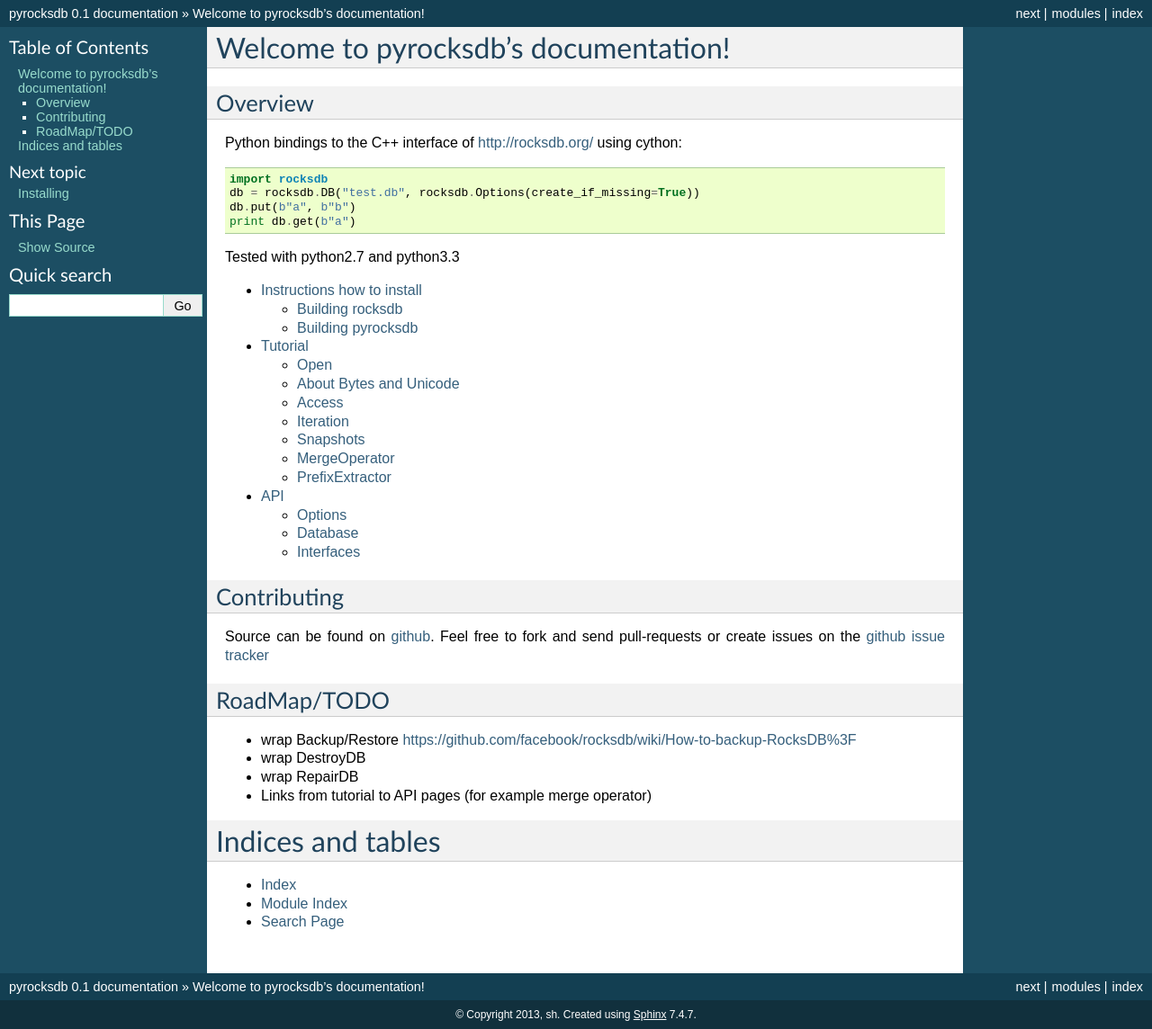
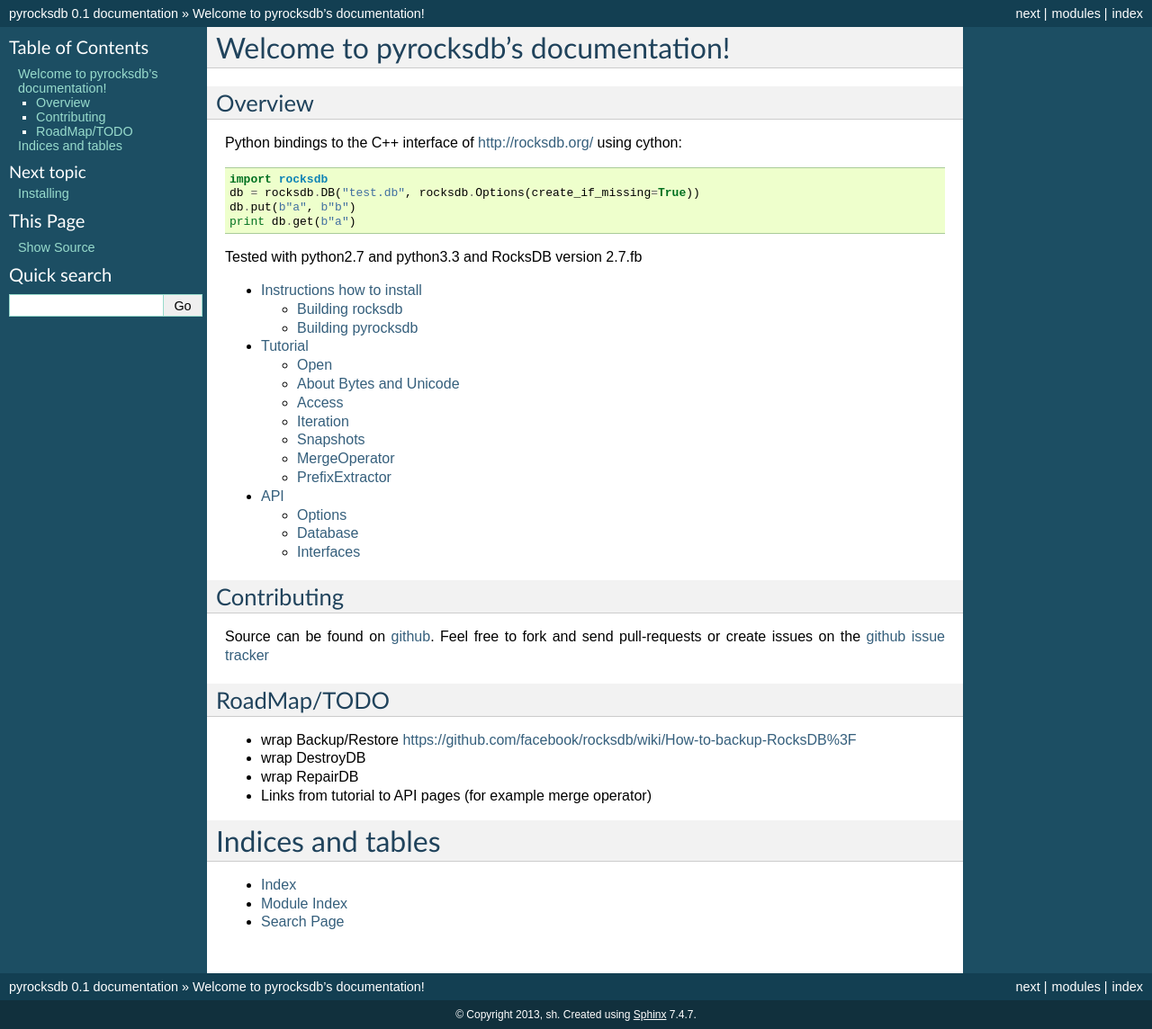
Before and after one commit to stephan-hof/pyrocksdb, a Sphinx documentation site: the page built from docs/index.rst, in a window 1280 px wide. Shown: the whole page at 90% size. Built offline with Sphinx 7.4.7, drawn with Linux system fonts in a browser that asks for light colours.

Commit message:
Make it clear which version of rocksdb is supported

```diff
--- a/docs/index.rst
+++ b/docs/index.rst
@@ -10,7 +10,8 @@
     db.put(b"a", b"b")
     print db.get(b"a")
 
-Tested with python2.7 and python3.3
+
+Tested with python2.7 and python3.3 and RocksDB version 2.7.fb
 
 .. toctree::
     :maxdepth: 2
--- a/docs/installation.rst
+++ b/docs/installation.rst
@@ -14,7 +14,7 @@
     $ git clone https://github.com/facebook/rocksdb.git
     $ cd rocksdb
     $ # It is tested with this version
-    $ git checkout ac2fe728327be75c8c289d4e3ebf8587d88c518d
+    $ git checkout 2.7.fb
     $ make librocksdb.so
 
 If you do not want to call ``make install`` export the following enviroment
```
